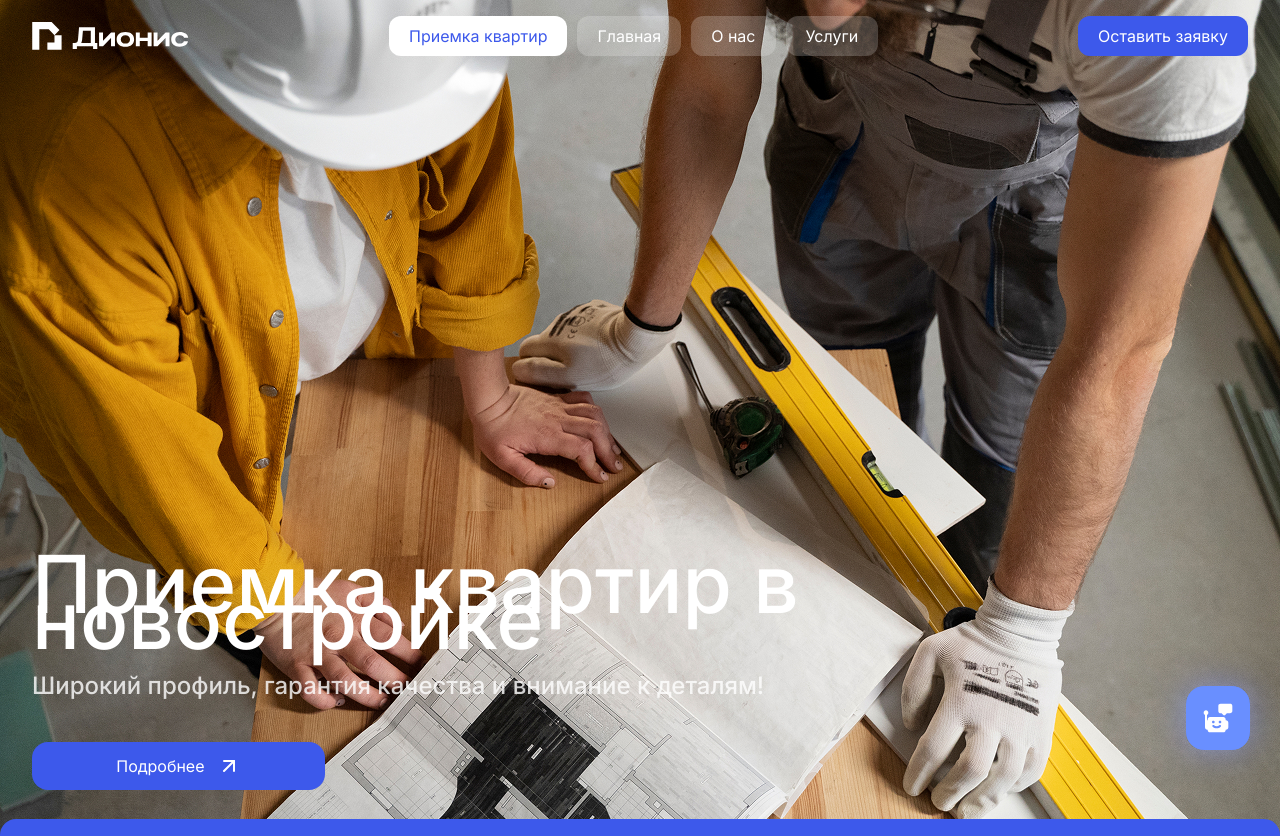
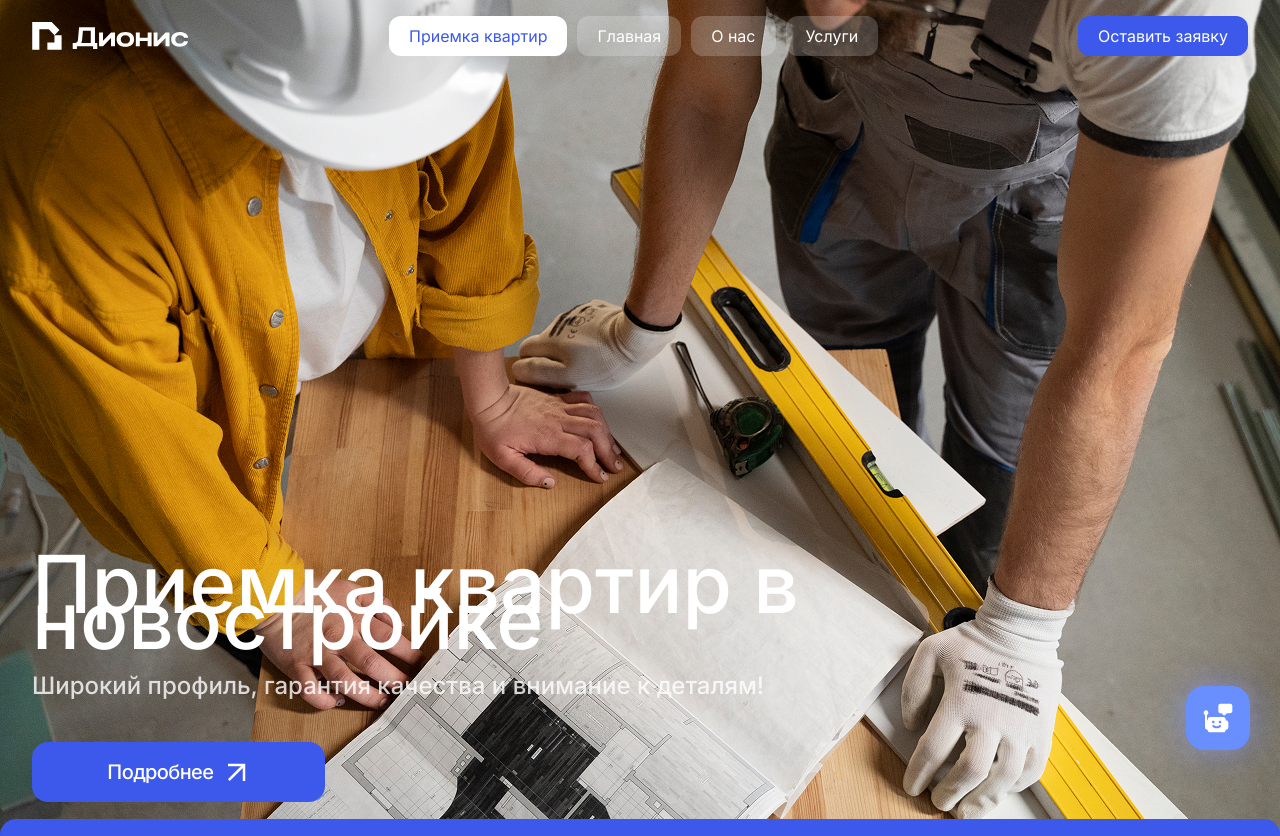
Before and after one commit to Youmeon/GIGABUILD, a Vue app in the folder frontend/: page / in a window 1280 px wide. Shown: the top 836 px of the page. Built offline with nearby package versions, Linux system fonts and the light colour scheme.

Commit message:
add animation button more details and add button arrow banner detailServise

```diff
--- /dev/null
+++ b/frontend/src/components/ButtonDetails.vue
@@ -0,0 +1,183 @@
+<template>
+  <component
+    :is="componentTag"
+    :to="to"
+    :type="buttonType"
+    class="btn-details relative inline-flex min-h-[60px] items-center justify-center gap-3 overflow-hidden rounded-2xl px-[11px] py-[18px] text-btn-base transition-colors duration-300"
+    :class="variantClass"
+    @click="onClick"
+  >
+    <span class="relative z-10">{{ label }}</span>
+
+    <span class="btn-details__icon" aria-hidden="true">
+      <svg
+        width="24"
+        height="24"
+        viewBox="0 0 24 24"
+        fill="none"
+        xmlns="http://www.w3.org/2000/svg"
+        class="btn-details__arrow btn-details__arrow--default"
+      >
+        <path d="M3.8 20.2L19 5" stroke="currentColor" stroke-width="2.5" />
+        <path d="M19 21V5H3" stroke="currentColor" stroke-width="2.5" />
+      </svg>
+
+      <svg
+        width="25"
+        height="25"
+        viewBox="0 0 25 25"
+        fill="none"
+        xmlns="http://www.w3.org/2000/svg"
+        class="btn-details__arrow btn-details__arrow--hover"
+      >
+        <path d="M0.817666 12.3137H22.3137" stroke="white" stroke-width="2.5" />
+        <path
+          d="M11 23.6274L22.3137 12.3137L11 1"
+          stroke="white"
+          stroke-width="2.5"
+        />
+      </svg>
+
+      <svg
+        width="46"
+        height="24"
+        viewBox="0 0 46 24"
+        fill="none"
+        xmlns="http://www.w3.org/2000/svg"
+        class="btn-details__arrow btn-details__arrow--active"
+      >
+        <path d="M1.68628 12.3137H43.3137" stroke="white" stroke-width="2.5" />
+        <path
+          d="M35 20.6274L43.3137 12.3137L35 4"
+          stroke="white"
+          stroke-width="2.5"
+        />
+      </svg>
+    </span>
+  </component>
+</template>
+
+<script setup>
+import { computed } from 'vue'
+import { RouterLink } from 'vue-router'
+
+const props = defineProps({
+  label: {
+    type: String,
+    default: 'Подробнее',
+  },
+  variant: {
+    type: String,
+    default: 'secondary',
+    validator: (value) => ['primary', 'secondary'].includes(value),
+  },
+  to: {
+    type: [String, Object],
+    default: '',
+  },
+  type: {
+    type: String,
+    default: 'button',
+  },
+})
+
+const emit = defineEmits(['click'])
+
+const componentTag = computed(() => (props.to ? RouterLink : 'button'))
+
+const buttonType = computed(() => (props.to ? undefined : props.type))
+
+const variantClass = computed(() => {
+  if (props.variant === 'secondary') {
+    return 'bg-neutral-100 text-blue-600 hover:bg-blue-500 hover:text-white active:bg-blue-400 active:text-white'
+  }
+
+  return 'bg-blue-600 text-white hover:bg-blue-500 active:bg-blue-400'
+})
+
+const onClick = (event) => {
+  emit('click', event)
+}
+</script>
+
+<style scoped>
+.btn-details__icon {
+  position: relative;
+  z-index: 10;
+  width: 24px;
+  height: 24px;
+  display: block;
+  flex-shrink: 0;
+  overflow: visible;
+}
+
+.btn-details__arrow {
+  position: absolute;
+  top: 50%;
+  left: 50%;
+  transform: translate(-50%, -50%);
+  transform-origin: center;
+  opacity: 0;
+  transition:
+    transform 320ms cubic-bezier(0.22, 1, 0.36, 1),
+    opacity 220ms ease;
+  will-change: transform, opacity;
+  pointer-events: none;
+}
+
+.btn-details__arrow--default {
+  transform: translate(-50%, -50%);
+  opacity: 1;
+}
+
+.btn-details__arrow--hover {
+  transform: translate(calc(-50% - 16px), calc(-50% + 2px)) scale(0.86);
+}
+
+.btn-details__arrow--active {
+  transform: translate(calc(-50% - 22px), calc(-50% + 1px)) scaleX(0.52);
+  transform-origin: center;
+}
+
+.btn-details:hover .btn-details__arrow--default {
+  transform: translate(calc(-50% + 16px), calc(-50% - 2px)) scale(0.86);
+  opacity: 0;
+}
+
+.btn-details:hover .btn-details__arrow--hover {
+  transform: translate(-50%, -50%) scale(1);
+  opacity: 1;
+}
+
+.btn-details:focus-visible:not(:active) .btn-details__arrow--default {
+  transform: translate(calc(-50% + 16px), calc(-50% - 2px)) scale(0.86);
+  opacity: 0;
+}
+
+.btn-details:focus-visible:not(:active) .btn-details__arrow--hover {
+  transform: translate(-50%, -50%) scale(1);
+  opacity: 1;
+}
+
+.btn-details:active .btn-details__arrow--default {
+  transform: translate(calc(-50% + 18px), calc(-50% - 2px)) scale(0.86);
+  opacity: 0;
+}
+
+.btn-details:active .btn-details__arrow--hover {
+  transform: translate(calc(-50% + 8px), -50%) scale(0.92);
+  opacity: 0;
+}
+
+.btn-details:active .btn-details__arrow--active {
+  transform: translate(-50%, -50%) scaleX(1);
+  opacity: 1;
+}
+
+@media (prefers-reduced-motion: reduce) {
+  .btn-details,
+  .btn-details__arrow {
+    transition-duration: 0.01ms !important;
+  }
+}
+</style>
--- a/frontend/src/views/DetailServices.vue
+++ b/frontend/src/views/DetailServices.vue
@@ -86,46 +86,30 @@
             >
               {{ includeData?.title }}
             </h2>
-            <div class="flex gap-2">
+            <div class="flex gap-1 sm:gap-2">
               <button
                 @click="scrollLeft"
-                class="flex size-10 items-center justify-center rounded-xl bg-white/30 transition-colors hover:bg-white/40"
+                :disabled="!canScrollLeft"
+                :class="[
+                  'flex items-center justify-center rounded-lg px-4 py-2 transition-colors sm:rounded-xl',
+                  canScrollLeft
+                    ? 'bg-neutral-200 text-text-dark-primary hover:bg-neutral-300'
+                    : 'bg-blue-200/30 text-neutral-100/50',
+                ]"
               >
-                <svg
-                  width="24"
-                  height="24"
-                  viewBox="0 0 24 24"
-                  fill="none"
-                  xmlns="http://www.w3.org/2000/svg"
-                >
-                  <path
-                    d="M15 18L9 12L15 6"
-                    stroke="white"
-                    stroke-width="2"
-                    stroke-linecap="round"
-                    stroke-linejoin="round"
-                  />
-                </svg>
+                <ArrowLeft class="size-4 text-text-dark-primary sm:size-6" />
               </button>
               <button
                 @click="scrollRight"
-                class="flex size-10 items-center justify-center rounded-xl bg-white transition-colors hover:bg-neutral-100"
+                :disabled="!canScrollRight"
+                :class="[
+                  'flex items-center justify-center rounded-lg px-4 py-2 transition-colors max-sm:px-1 sm:rounded-xl',
+                  canScrollRight
+                    ? 'bg-neutral-200 text-text-dark-primary hover:bg-neutral-300'
+                    : 'bg-blue-200/30 text-neutral-100/50',
+                ]"
               >
-                <svg
-                  width="24"
-                  height="24"
-                  viewBox="0 0 24 24"
-                  fill="none"
-                  xmlns="http://www.w3.org/2000/svg"
-                >
-                  <path
-                    d="M9 18L15 12L9 6"
-                    stroke="#262628"
-                    stroke-width="2"
-                    stroke-linecap="round"
-                    stroke-linejoin="round"
-                  />
-                </svg>
+                <ArrowRight class="size-4 sm:size-6" />
               </button>
             </div>
           </div>
@@ -133,6 +117,7 @@
 
         <div
           ref="sliderContainer"
+          @scroll="updateScrollState"
           class="flex gap-4 overflow-x-auto scroll-smooth pb-4"
         >
           <div
@@ -168,9 +153,9 @@
 </template>
 
 <script setup>
-import { ref, computed, inject } from 'vue'
+import { ref, computed, inject, onMounted, nextTick, watch } from 'vue'
 import { useRoute } from 'vue-router'
-import { ArrowUpRight } from 'lucide-vue-next'
+import { ArrowUpRight, ArrowLeft, ArrowRight } from 'lucide-vue-next'
 import detailServicesData from '@/data/detail_services.json'
 import includePartData from '@/data/include_part_detail_service.json'
 import getImageUrl from '../utils/getImageURL'
@@ -178,6 +163,8 @@ import getImageUrl from '../utils/getImageURL'
 const route = useRoute()
 const openRequestModal = inject('openRequestModal')
 const sliderContainer = ref(null)
+const canScrollLeft = ref(false)
+const canScrollRight = ref(false)
 
 const currentService = computed(() => {
   const id = parseInt(route.params.id)
@@ -190,6 +177,16 @@ const includeData = computed(() => {
   return includePartData.find((i) => i.id === id)
 })
 
+const updateScrollState = () => {
+  if (!sliderContainer.value) return
+
+  const { scrollLeft, scrollWidth, clientWidth } = sliderContainer.value
+  const maxScrollLeft = scrollWidth - clientWidth
+
+  canScrollLeft.value = scrollLeft > 2
+  canScrollRight.value = scrollLeft < maxScrollLeft - 2
+}
+
 const scrollLeft = () => {
   if (!sliderContainer.value) return
   sliderContainer.value.scrollBy({ left: -464, behavior: 'smooth' })
@@ -199,6 +196,21 @@ const scrollRight = () => {
   if (!sliderContainer.value) return
   sliderContainer.value.scrollBy({ left: 464, behavior: 'smooth' })
 }
+
+onMounted(() => {
+  nextTick(() => {
+    updateScrollState()
+  })
+})
+
+watch(
+  () => route.params.id,
+  () => {
+    nextTick(() => {
+      updateScrollState()
+    })
+  }
+)
 </script>
 
 <style scoped>
--- a/frontend/src/views/Home.vue
+++ b/frontend/src/views/Home.vue
@@ -13,14 +13,11 @@
             Широкий профиль, гарантия качества и внимание к деталям!
           </p>
         </div>
-        <div
-          className="max-w-[18.3rem] bg-blue-600 text-neutral-100 rounded-2xl px-5 py-3 flex justify-center"
-        >
-          <router-link to="/apartment-inspection" className="flex gap-3">
-            Подробнее
-            <ArrowUpRight />
-          </router-link>
-        </div>
+        <ButtonDetails
+          to="/apartment-inspection"
+          variant="primary"
+          class="w-full max-w-[18.3rem]"
+        />
       </div>
     </section>
     <section
@@ -156,14 +153,11 @@
             Осмотр с помощью проф-оборудования, фото и видео-фиксация дефектов и
             оформление акта по СП, ГОСТ, ПУЭ.
           </p>
-          <div
-            className="max-w-[18.3rem] bg-neutral-100 text-blue-600 rounded-2xl px-5 py-3 flex justify-center"
-          >
-            <router-link to="/apartment-inspection" className="flex gap-3">
-              Подробнее
-              <ArrowUpRight />
-            </router-link>
-          </div>
+          <ButtonDetails
+            to="/apartment-inspection"
+            variant="secondary"
+            class="w-full max-w-[18.3rem]"
+          />
         </div>
       </div>
       <div class="grid grid-cols-3 gap-8">
@@ -204,8 +198,8 @@
 <script setup>
 import heroImage from '@/assets/images/img.jpg'
 import servicesData from '@/data/services.json'
-import { ArrowUpRight } from 'lucide-vue-next'
 import { ref } from 'vue'
+import ButtonDetails from '../components/ButtonDetails.vue'
 import SliderReviews from '../components/SliderReviews.vue'
 import CardService from '../components/CardService.vue'
 const cards = ref(servicesData)
--- a/frontend/src/views/Services.vue
+++ b/frontend/src/views/Services.vue
@@ -46,25 +46,18 @@
         <div
           class="bg flex h-[647px] flex-col justify-end rounded-2xl p-8 text-neutral-100"
         >
-          <h3
-            className="text-[2.5rem] font-medium leading-none tracking-[-3%] mb-3"
-          >
+          <h3 class="mb-3 text-[2.5rem] font-medium leading-none tracking-[-3%]">
             Приемка квартир
           </h3>
-          <p
-            className="leading-[150%] mb-9 text-neutral-100/80 text-[24px] align-middle tracking-[-3%]"
-          >
+          <p class="mb-9 text-[24px] leading-[150%] tracking-[-3%] text-neutral-100/80">
             Осмотр с помощью проф-оборудования, фото и видео-фиксация дефектов и
             оформление акта по СП, ГОСТ, ПУЭ.
           </p>
-          <div
-            className="max-w-[18.3rem] bg-neutral-100 text-blue-600 rounded-2xl px-5 py-3 flex justify-center"
-          >
-            <router-link to="/apartment-inspection" className="flex gap-3">
-              Подробнее
-              <ArrowUpRight />
-            </router-link>
-          </div>
+          <ButtonDetails
+            to="/apartment-inspection"
+            variant="secondary"
+            class="w-full max-w-[332px]"
+          />
         </div>
       </div>
       <div class="mt-10 grid grid-cols-3 gap-8">
@@ -77,6 +70,7 @@
 <script setup>
 import servicesData from '@/data/services.json'
 import { ref } from 'vue'
+import ButtonDetails from '../components/ButtonDetails.vue'
 import CardService from '../components/CardService.vue'
 const cards = ref(servicesData)
 </script>
```
Also changed, not shown: frontend/src/views/Home_buttons_fix.txt (added).
